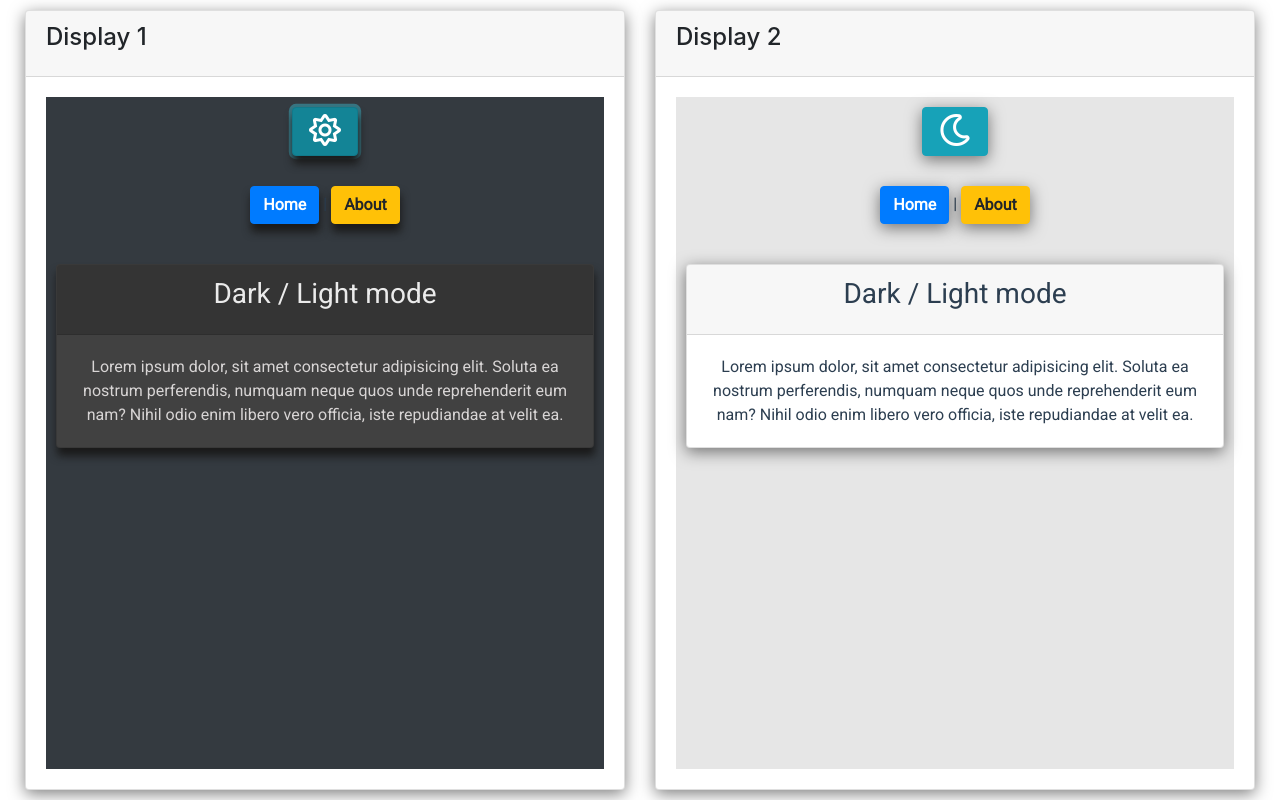
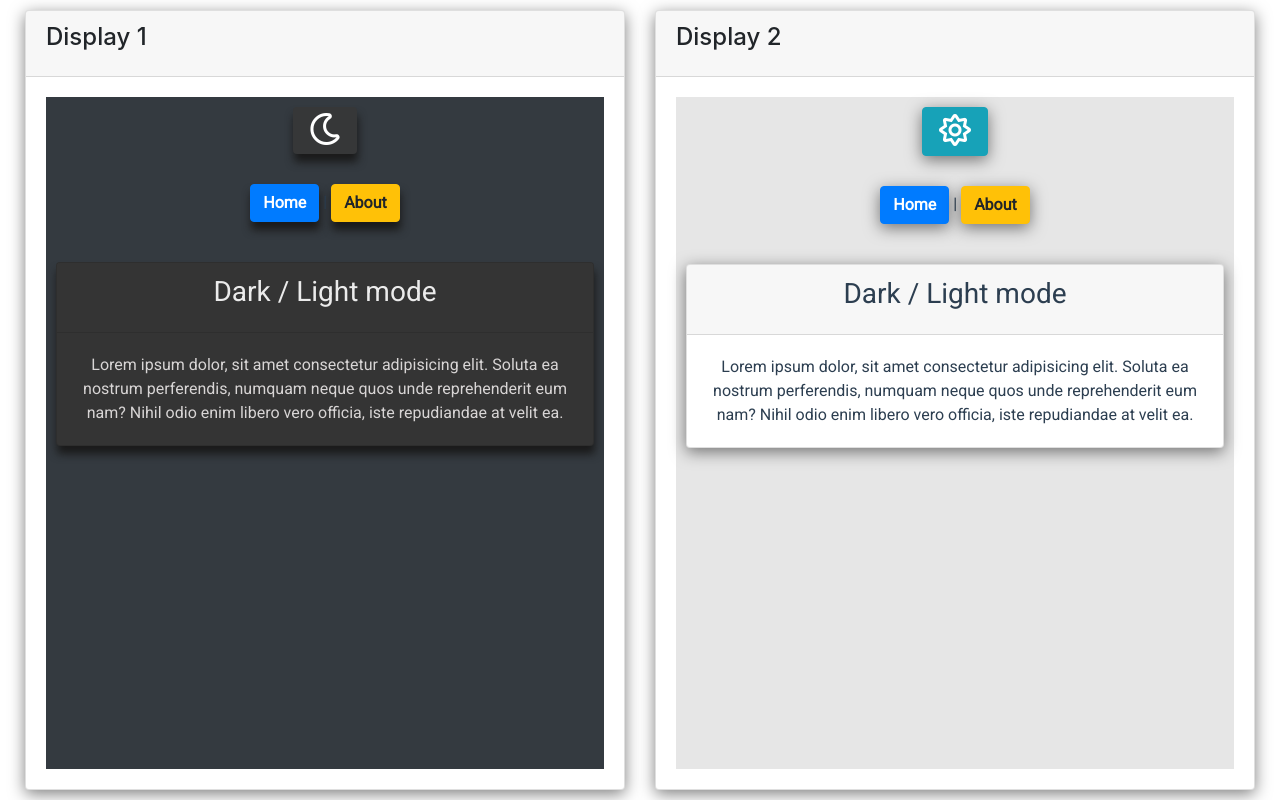
Before and after one commit to niroula-kushal/vue-bootstrap-theming, a Vue app: page / in a window 1280 px wide. Both pictures are taken after a click on the button 325 px from the left and 131 px from the top of the page. Built offline with nearby package versions, Linux system fonts and the light colour scheme.

Commit message:
Feat: add transition for toggler

```diff
--- a/src/ThemeDisplay.vue
+++ b/src/ThemeDisplay.vue
@@ -1,9 +1,12 @@
 <template>
   <div :class="classesToApply">
-    <button class="btn btn-info" @click="toggleTheme" style="margin-top: 10px">
-      <span :class="toggleIconClass"></span>
+    <button class="btn btn-info" @click="toggleTheme" style="margin-top: 10px;">
+      <transition name="replace" mode="out-in">
+        <span class="far fa-sun fa-fw fa-2x" v-if="isLightTheme" key="sun"></span>
+        <span class="far fa-moon fa-fw fa-2x" v-else key="moon"></span>
+      </transition>
     </button>
-    <div id="nav" class="cst">
+    <div id="nav">
       <router-link to="/" class="btn btn-primary">Home</router-link> |
       <router-link to="/about" class="btn btn-warning">About</router-link>
     </div>
@@ -34,21 +37,8 @@ export default {
         {"temp-transitional" : this.transitionalPeriod}
       ];
     },
-    toggleIconClass : function() {
-      if(this.theme === themes.LIGHT) return [
-        "far",
-        "fa-moon",
-        "fa-2x",
-        "fa-fw"
-      ];
-      else {
-        return [
-          "far",
-          "fa-sun",
-          "fa-2x",
-          "fa-fw"
-        ]
-      }
+    isLightTheme : function() {
+      return this.theme === themes.LIGHT;
     }
   },
   methods: {
@@ -75,6 +65,7 @@ export default {
 
 <style lang="scss">
 @import url('https://fonts.googleapis.com/css2?family=Roboto&display=swap');
+@import "style_variables";
 /* Enter and leave animations can use different */
 /* durations and timing functions.              */
 .slide-fade-enter-active {
@@ -114,4 +105,24 @@ export default {
     transition: all .3s;
   }
 }
+.replace {
+  &-enter {
+    transform: translateX(30%);
+    opacity: 0;
+  }
+  &-leave-to {
+    transform: translateX(-30%);
+    opacity: 0;
+  }
+  &-enter-active, &-leave-active {
+    transition: .3s;
+  }
+}
+.theme-dark {
+  .btn-info, .btn-info:focus, .btn-info {
+    background-color: #363738;
+    border: none;
+    box-shadow: $darkBoxShadow;
+  }
+}
 </style>
--- /dev/null
+++ b/src/_style_variables.sass
@@ -0,0 +1,11 @@
+$enable-shadows: true
+$normalBoxShadow : 0px 4px 16px 0px rgba(0, 0, 0, 0.5)
+$btn-box-shadow: $normalBoxShadow
+
+
+$darkBoxShadow : 1px 8px 8px 0px lighten(black, 10%)
+$darkPrimary : rgba(0,0,0,1)
+$darkCardColor: #d8d5d5
+$darkCardBg : rgb(65, 65, 65)
+$darkCardCapColor : #ebebeb
+$darkCardBg: darken($darkCardBg, 5%)
--- a/src/styles.scss
+++ b/src/styles.scss
@@ -1,18 +1,15 @@
+@import "style_variables";
 @import "~bootstrap/scss/bootstrap";
-
-$enable-shadows: true;
-$normalBoxShadow : 0px 4px 16px 0px rgba(0, 0, 0, 0.5);
 .card {
     box-shadow: $normalBoxShadow;
 }
-$btn-box-shadow: $normalBoxShadow;
+
 .theme-dark {
-    $primary:  rgba(0,0,0,);
-    $darkBoxShadow : 1px 8px 8px 0px lighten(black, 10%);
-    $card-color : #d8d5d5;
-    $card-bg: rgb(65, 65, 65);
-    $card-cap-color: #ebebeb;
-    $card-cap-bg: darken($card-bg, 5%);
+    $primary:  $darkPrimary;
+    $card-color : $darkCardColor;
+    $card-bg: $darkCardBg;
+    $card-cap-color: $darkCardCapColor;
+    $card-cap-bg: $darkCardBg;
     $btn-box-shadow : $darkBoxShadow;
     @import "~bootstrap/scss/bootstrap";
     background-color: $dark;
```
